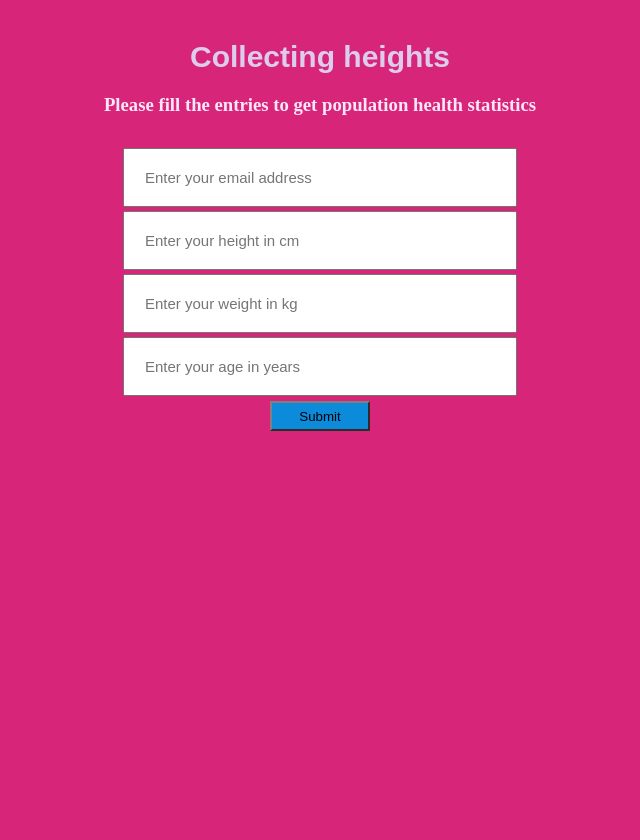
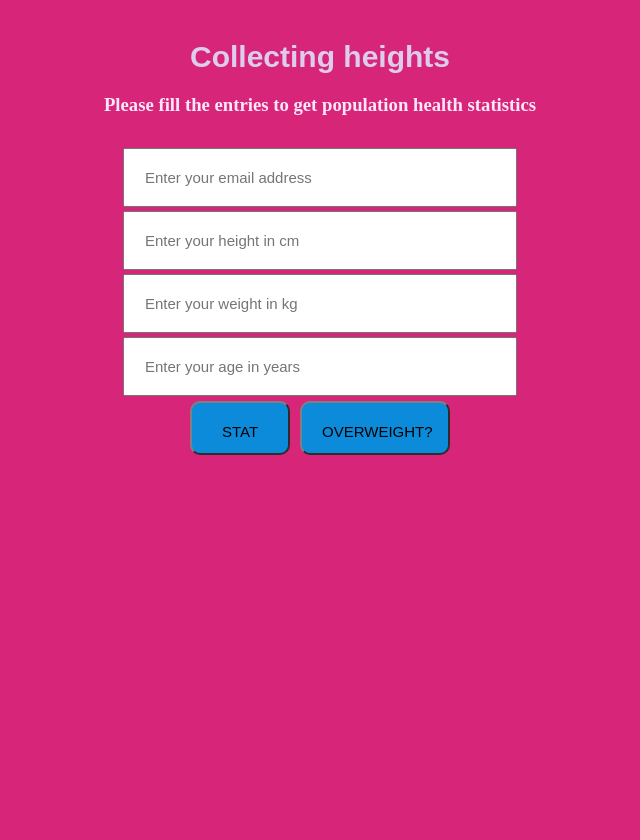
Before and after one commit to seansio1995/healthanalyzer, a Flask app: page / in a window 1280 px wide. Shown: the whole page, without its empty margins (340-980 px from the left). Run offline with Flask 2, Linux system fonts and the light colour scheme.

Commit message:
add overweight page; bmi calculator

```diff
--- a/app.py
+++ b/app.py
@@ -1,11 +1,12 @@
-from flask import Flask, render_template, request
+from flask import Flask, render_template, request, redirect, url_for, session
 from flask.ext.sqlalchemy import SQLAlchemy
 from sqlalchemy.sql import func
 import smtplib
 from email.mime.text import MIMEText
-
+from math import *
 
 app = Flask(__name__)
+app.secret_key = "super secret key"
 POSTGRES = {
     'user': 'postgres',
     'pw': '',
@@ -22,7 +23,7 @@ db.create_all()
 # db.session.commit()
 def send_email(email, height, weight, age,average_height_value, average_weight_value,average_age_value, count):
     FROM_EMAIL='healthanalyzer2017@gmail.com' #healthanalyzer
-    FROM_PASSWORD='boss8888'   #boss8888
+    FROM_PASSWORD=''   #
     message="Hey there, your height is <strong> %s</strong>. <br> \
     Your weight is <strong> %s </strong>. <br> \
     Your age is <strong> %s </strong>. <br> \
@@ -68,6 +69,13 @@ class User(db.Model):
         self.weight = weight
         self.age = age
 
+def bmi_calculator(height,weight):
+    height=int(height)
+    weight=int(weight)
+    scaled_height=height/100
+    result=weight/pow(scaled_height,2)
+    return result
+
 #    def __repr__(self):
 #        return '<E-mail %r>' % self.email
 
@@ -77,8 +85,8 @@ def index():
     return render_template('index.html')
 
 # Save e-mail to database and send to success page
-@app.route('/prereg',methods=['POST'])
-def prereg():
+@app.route('/stats',methods=['POST'])
+def stats():
     email_ = None
     height_ = None
     weight_ = None
@@ -106,10 +114,25 @@ def prereg():
             #print(float(average.all()[0]))
             #print(type(average))
             #print(average.value(User.height))
+        if request.form['submit']=="STAT":
             send_email(email_, height_, weight_, age_,average_height_value, average_weight_value, average_age_value,count)
             return render_template('success.html', email=email_)
+        elif request.form['submit']=="OVERWEIGHT?":
+            bmi_ratio=bmi_calculator(height_,weight_)
+            if bmi_ratio > 30:
+                res="obese"
+            elif bmi_ratio > 25:
+                res="overweight"
+            else:
+                res="underweight"
+            session['res']=res
+            return redirect(url_for('overweight',res=res))
     return render_template('index.html', text="Seems like we've got something from that email already!")
 
+@app.route('/overweight',methods=['GET'])
+def overweight():
+    res=session['res']
+    return render_template("overweight.html",res=res)
 
 
 if __name__ == '__main__':
--- a/static/css/styles.css
+++ b/static/css/styles.css
@@ -36,16 +36,36 @@ input{
   transition: all 0.2s ease-in-out;
 }
 
-.go-button {
+.go-button1 {
   width: 100px;
   height:30px;
   background-color:#0c8bdb;
   border: 2;
   border-color: gray;
+  border-radius:10px;
   margin: 3px;
+  text-align: center;
+  padding-bottom: 30px;
+}
+
+.go-button2 {
+  width: 150px;
+  height:30px;
+  background-color:#0c8bdb;
+  border: 2;
+  border-color: gray;
+  border-radius:10px;
+  margin: 3px;
+  text-align: center;
+  padding-bottom: 30px;
 }
 
 .container p {
+  margin: 40;
+  font-size: 25px;
+}
+
+.container h2 {
   margin: 200;
   font-size: 25px;
 }
--- a/templates/index.html
+++ b/templates/index.html
@@ -11,12 +11,14 @@
           {{text | safe}}
           </div>
   		      <div class="form">
-              <form action="{{url_for('prereg')}}" method="POST">
+              <form action="{{url_for('stats')}}" method="POST">
   			        <input title="Your email address will be safe with us." placeholder="Enter your email address" type="email" name="email_name" required> <br>
   			        <input title="Your email address will be safe with us." placeholder="Enter your height in cm" type="number" min="50", max="300", step="0." name="height_name" required> <br>
                 <input title="Your email address will be safe with us." placeholder="Enter your weight in kg" type="number" min="50", max="300", step="0." name="weight_name" required> <br>
                 <input title="Your email address will be safe with us." placeholder="Enter your age in years" type="number" min="10", max="100", step="0." name="age_name" required> <br>
-                <button class="go-button" type="submit"> Submit </button>
+                <!-- <button class="go-button" type="submit"> Submit </button> -->
+                <input class="go-button1" type="submit" name="submit" value="STAT" />
+                <input class="go-button2" type="submit" name="submit" value="OVERWEIGHT?" />
   		        </form>
           </div>
   		  </div>
--- a/templates/success.html
+++ b/templates/success.html
@@ -7,6 +7,6 @@
       <p>Thank you for your submission! <br>
         {{email}} will receive an email with the survey results shortly.
       </p>
-      <img src="10rmb.png" alt="">
+      <img src="{{ url_for('static', filename = '10rmb.png') }}">
     </div>
   </html>
```
Also changed, not shown: templates/overweight.html (added, +17 -0 lines), healthanalyzer.db, static/10rmb.png (renamed from 10rmb.png), static/skinny.jpg (added).
